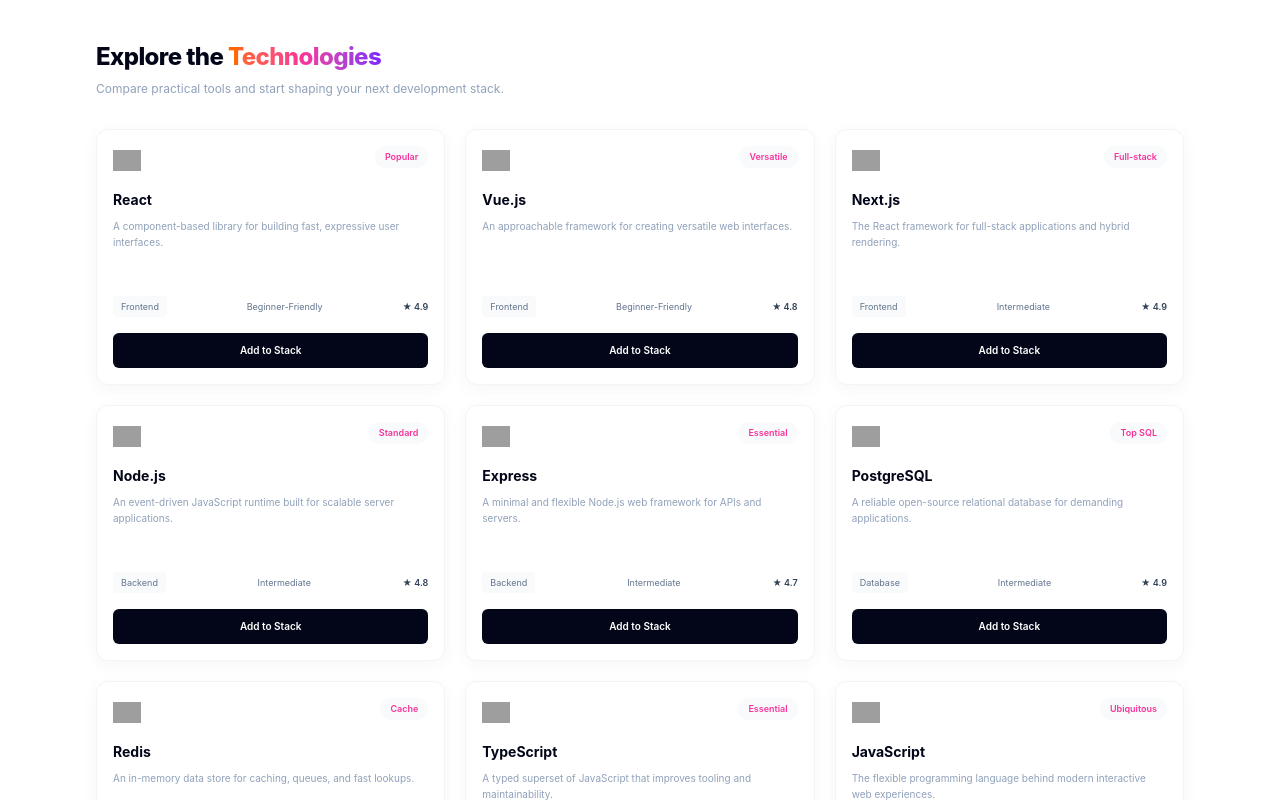
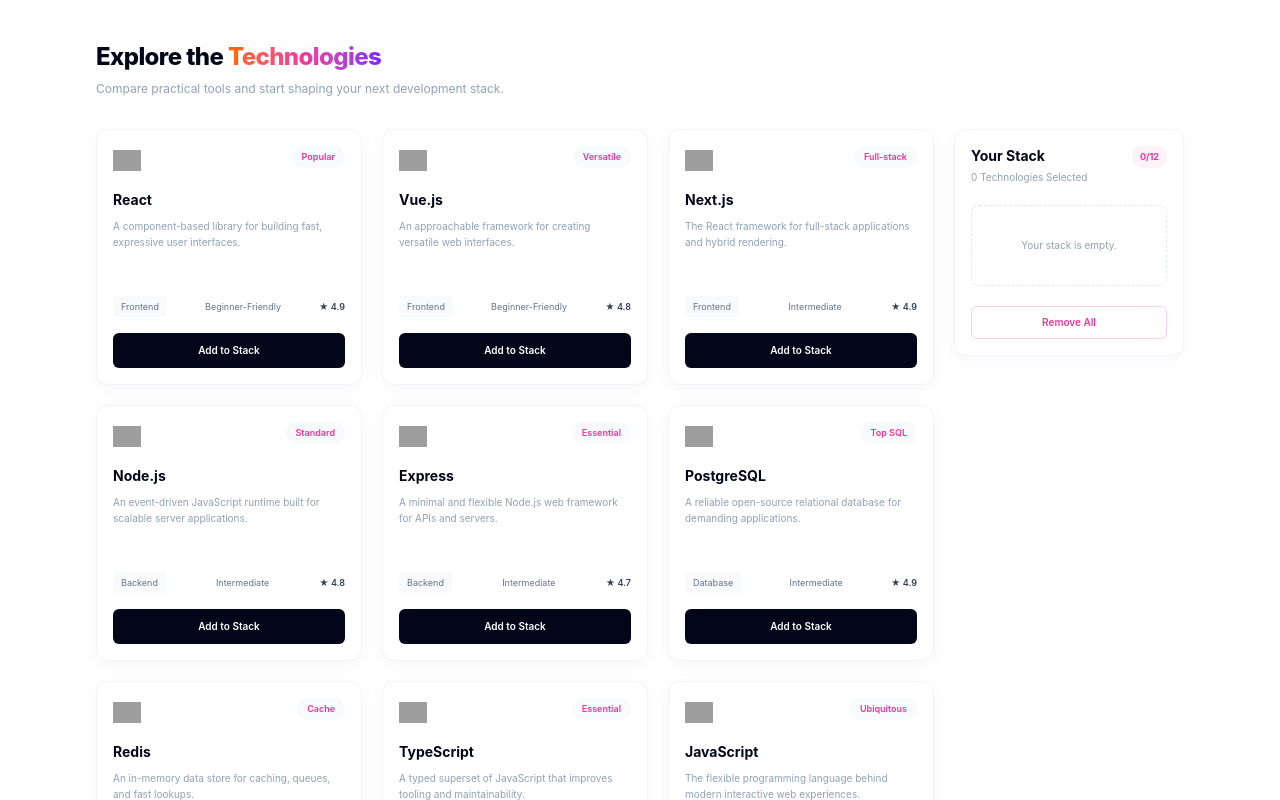
Before and after one commit to foysal-codes/DevStack, a React (Vite) app: page / in a window 1280 px wide. Shown: the part 680-1480 px from the top of the page. Built offline with nearby package versions, Linux system fonts and the light colour scheme; grey boxes are pictures that could not be loaded.

Commit message:
Add Stack data into personal stack

```diff
--- a/src/App.tsx
+++ b/src/App.tsx
@@ -1,15 +1,54 @@
+import { useState } from "react";
+import { ToastContainer, toast } from "react-toastify";
+import "react-toastify/dist/ReactToastify.css";
 import HeroSection from "./components/HeroSection";
 import Navbar from "./components/Navbar";
 import TechnologyGrid from "./components/TechnologyGrid";
+import type { Technology } from "./types/technology";
 
 function App() {
+  const [selected, setSelected] = useState<Technology[]>([]);
+
+  const addToStack = (technology: Technology) => {
+    if (selected.some((item) => item.id === technology.id)) {
+      toast.warning(`${technology.name} is already in your stack.`);
+      return;
+    }
+
+    setSelected((current) => [...current, technology]);
+    toast.success(`${technology.name} added to your stack.`);
+  };
+
+  const removeFromStack = (technology: Technology) => {
+    setSelected((current) =>
+      current.filter((item) => item.id !== technology.id),
+    );
+    toast.info(`${technology.name} removed from your stack.`);
+  };
+
+  const removeAll = () => {
+    if (selected.length === 0) {
+      toast.info("Your stack is already empty.");
+      return;
+    }
+
+    setSelected([]);
+    toast.info("All technologies removed from your stack.");
+  };
+
   return (
     <div className="min-h-screen bg-white text-slate-950">
       <Navbar />
       <main>
         <HeroSection />
-        <TechnologyGrid />
+        <TechnologyGrid
+          selected={selected}
+          onAdd={addToStack}
+          onRemove={removeFromStack}
+          onRemoveAll={removeAll}
+        />
       </main>
+      <ToastContainer position="bottom-right" autoClose={2600} theme="light" />
     </div>
   );
 }
--- /dev/null
+++ b/src/components/StackPanel.tsx
@@ -0,0 +1,74 @@
+import type { Technology } from "../types/technology";
+
+type StackPanelProps = {
+  selected: Technology[];
+  onRemove: (technology: Technology) => void;
+  onRemoveAll: () => void;
+};
+
+function StackPanel({ selected, onRemove, onRemoveAll }: StackPanelProps) {
+  const countLabel = selected.length === 1 ? "Technology" : "Technologies";
+
+  return (
+    <aside className="h-fit rounded-xl border border-slate-100 bg-white p-4 shadow-[0_4px_18px_rgba(15,23,42,0.04)] lg:sticky lg:top-24">
+      <div className="flex items-start justify-between">
+        <div>
+          <h2 className="text-sm font-bold">Your Stack</h2>
+          <p className="mt-1 text-[10px] text-slate-400">
+            {selected.length} {countLabel} Selected
+          </p>
+        </div>
+        <span className="rounded-full bg-pink-50 px-2 py-1 text-[9px] font-bold text-pink-500">
+          {selected.length}/12
+        </span>
+      </div>
+
+      {selected.length === 0 ? (
+        <div className="mt-5 rounded-lg border border-dashed border-slate-200 py-8 text-center text-[10px] text-slate-400">
+          Your stack is empty.
+        </div>
+      ) : (
+        <div className="mt-4 space-y-2">
+          {selected.map((technology) => (
+            <div
+              key={technology.id}
+              className="flex items-center gap-2 rounded-lg border border-slate-100 p-2"
+            >
+              <img
+                src={technology.icon}
+                alt=""
+                className="h-6 w-6 object-contain"
+              />
+              <div className="min-w-0 flex-1">
+                <p className="truncate text-[10px] font-bold">
+                  {technology.name}
+                </p>
+                <p className="text-[8px] text-slate-400">
+                  {technology.category}
+                </p>
+              </div>
+              <button
+                type="button"
+                onClick={() => onRemove(technology)}
+                aria-label={`Remove ${technology.name}`}
+                className="px-1 text-lg leading-none text-slate-300 transition hover:text-pink-500"
+              >
+                ×
+              </button>
+            </div>
+          ))}
+        </div>
+      )}
+
+      <button
+        type="button"
+        onClick={onRemoveAll}
+        className="mt-5 w-full rounded-md border border-pink-200 py-2 text-[10px] font-semibold text-pink-500 transition hover:bg-pink-50"
+      >
+        Remove All
+      </button>
+    </aside>
+  );
+}
+
+export default StackPanel;
--- a/src/components/TechnologyCard.tsx
+++ b/src/components/TechnologyCard.tsx
@@ -2,10 +2,15 @@
 
 type TechnologyCardProps = {
   technology: Technology;
+  isSelected: boolean;
   onAdd?: (technology: Technology) => void;
 };
 
-function TechnologyCard({ technology, onAdd }: TechnologyCardProps) {
+function TechnologyCard({
+  technology,
+  isSelected,
+  onAdd,
+}: TechnologyCardProps) {
   return (
     <article className="flex min-h-64 flex-col rounded-xl border border-slate-100 bg-white p-4 shadow-[0_4px_18px_rgba(15,23,42,0.04)] transition hover:-translate-y-1 hover:shadow-lg">
       <div className="flex items-start justify-between">
@@ -19,16 +24,21 @@
         {technology.description}
       </p>
       <div className="mt-auto flex items-center justify-between gap-2 pt-5 text-[9px] text-slate-500">
-        <span className="rounded bg-slate-50 px-2 py-1">{technology.category}</span>
+        <span className="rounded bg-slate-50 px-2 py-1">
+          {technology.category}
+        </span>
         <span>{technology.difficulty}</span>
-        <span className="font-semibold text-slate-700">★ {technology.rating}</span>
+        <span className="font-semibold text-slate-700">
+          ★ {technology.rating}
+        </span>
       </div>
       <button
         type="button"
+        disabled={isSelected}
         onClick={() => onAdd?.(technology)}
-        className="mt-4 w-full rounded-md bg-slate-950 py-2.5 text-[10px] font-semibold text-white transition hover:bg-pink-600"
+        className="mt-4 w-full rounded-md bg-slate-950 py-2.5 text-[10px] font-semibold text-white transition hover:bg-pink-600 disabled:cursor-not-allowed disabled:bg-slate-200 disabled:text-slate-500"
       >
-        Add to Stack
+        {isSelected ? "✓ Added to Stack" : "Add to Stack"}
       </button>
     </article>
   );
--- a/src/components/TechnologyGrid.tsx
+++ b/src/components/TechnologyGrid.tsx
@@ -1,13 +1,22 @@
 import { useEffect, useState } from "react";
 import technologyData from "../data/technologies.json";
 import type { Technology } from "../types/technology";
+import StackPanel from "./StackPanel";
 import TechnologyCard from "./TechnologyCard";
 
 type TechnologyGridProps = {
+  selected: Technology[];
   onAdd?: (technology: Technology) => void;
+  onRemove: (technology: Technology) => void;
+  onRemoveAll: () => void;
 };
 
-function TechnologyGrid({ onAdd }: TechnologyGridProps) {
+function TechnologyGrid({
+  selected,
+  onAdd,
+  onRemove,
+  onRemoveAll,
+}: TechnologyGridProps) {
   const [technologies, setTechnologies] = useState<Technology[]>([]);
   const [isLoading, setIsLoading] = useState(true);
 
@@ -20,7 +29,10 @@
     <section id="technologies" className="mx-auto max-w-6xl px-5 pb-28 md:px-8">
       <div className="mb-8">
         <h2 className="text-2xl font-extrabold tracking-tight">
-          Explore the <span className="bg-gradient-to-r from-orange-500 via-pink-500 to-violet-600 bg-clip-text text-transparent">Technologies</span>
+          Explore the{" "}
+          <span className="bg-gradient-to-r from-orange-500 via-pink-500 to-violet-600 bg-clip-text text-transparent">
+            Technologies
+          </span>
         </h2>
         <p className="mt-2 text-xs text-slate-400">
           Compare practical tools and start shaping your next development stack.
@@ -32,14 +44,22 @@
           Loading technologies...
         </div>
       ) : (
+        <div className="grid items-start gap-5 lg:grid-cols-[minmax(0,1fr)_230px]">
           <div className="grid gap-5 sm:grid-cols-2 xl:grid-cols-3">
             {technologies.map((technology) => (
               <TechnologyCard
                 key={technology.id}
                 technology={technology}
+                isSelected={selected.some((item) => item.id === technology.id)}
                 onAdd={onAdd}
               />
             ))}
+          </div>
+          <StackPanel
+            selected={selected}
+            onRemove={onRemove}
+            onRemoveAll={onRemoveAll}
+          />
         </div>
       )}
     </section>
```
Lines whose indentation alone changed are shown as unchanged.
